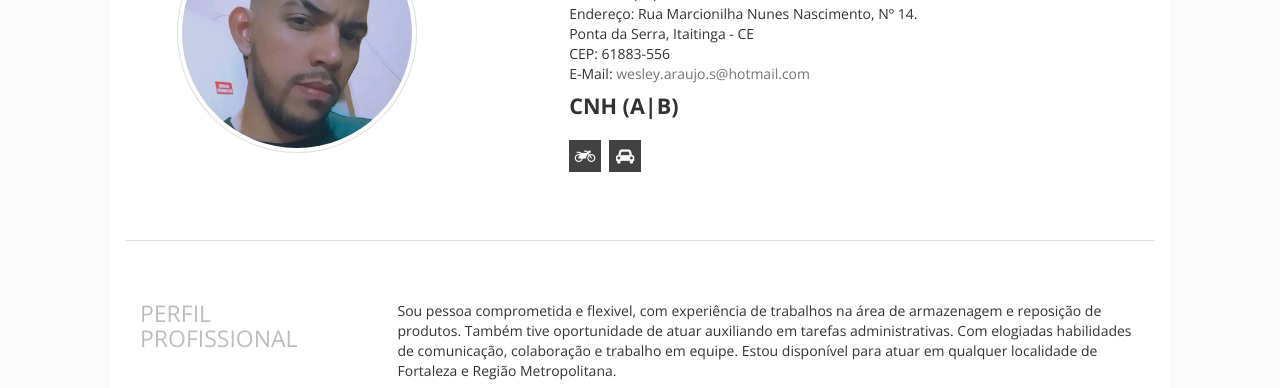
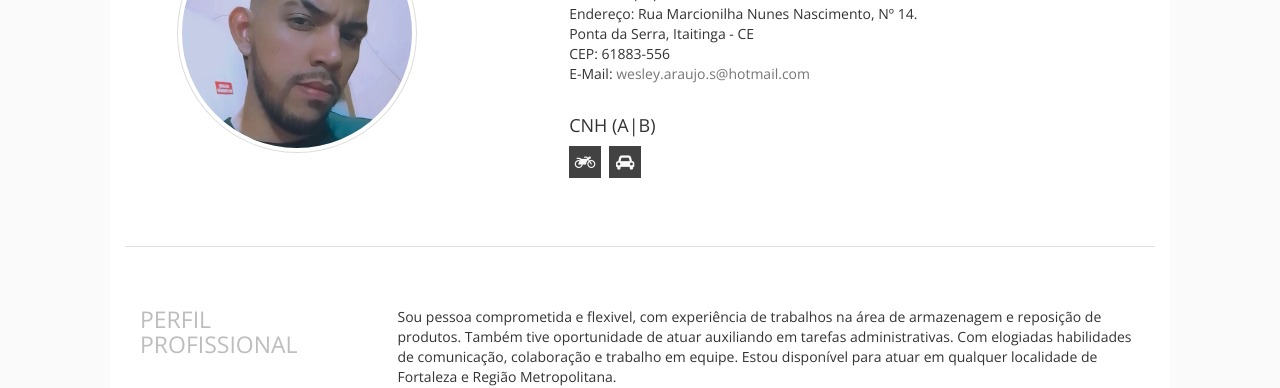
Before and after one commit to weskeraraujo/weskeraraujo.github.io, a plain HTML site: page index.html in a window 1280 px wide. Shown: the part 253-641 px from the top of the page. Drawn offline with nearby package versions, Linux system fonts and the light colour scheme; some packages are replaced by stand-ins of ours; a script that the page names is missing.

Commit message:
ajuste style

```diff
--- a/index.html
+++ b/index.html
@@ -59,10 +59,8 @@ body{overflow:visible!important;}#loading{display:none !important;}</style>
           CEP: 61883-556<br />
           E-Mail: <a href="mailto:wesley.s.araujo@gmail.com">wesley.araujo.s@hotmail.com</a><br />
         </p>
-        <h4>
-          <span style="font-size: 1.2em; font-weight: bold;">CNH (A|B)</span>
-        </h4>
         <div class="social-box">
+          <h4>CNH (A|B)</h4>
           <a href="#" class="motorcycle-icon" target="_blank"><i class="fa fa-motorcycle"></i></a>
           <a href="#" class="car-icon" target="_blank"><i class="fa fa-car"></i></a>
           <!--a href="htts://facebook.com" class="facebook-icon" target="_blank"><i class="fa fa-facebook"></i></a>
```
